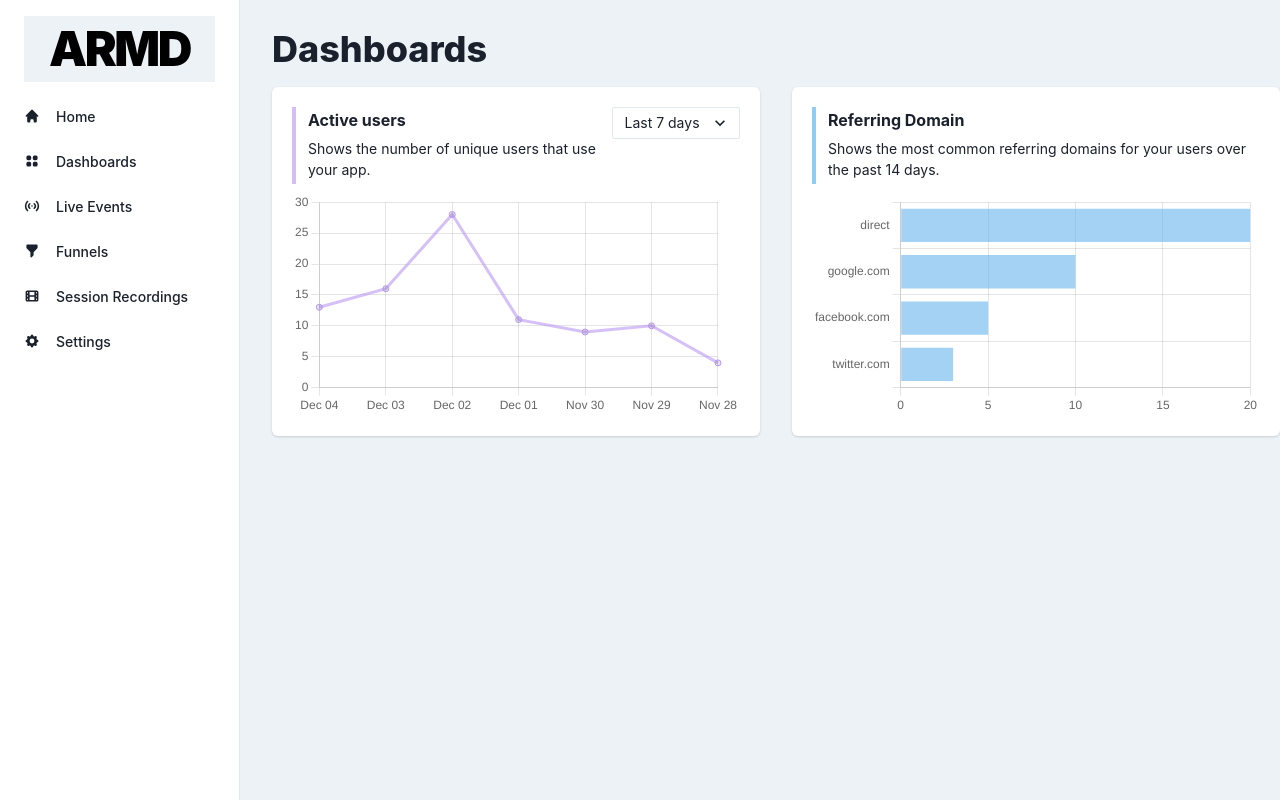
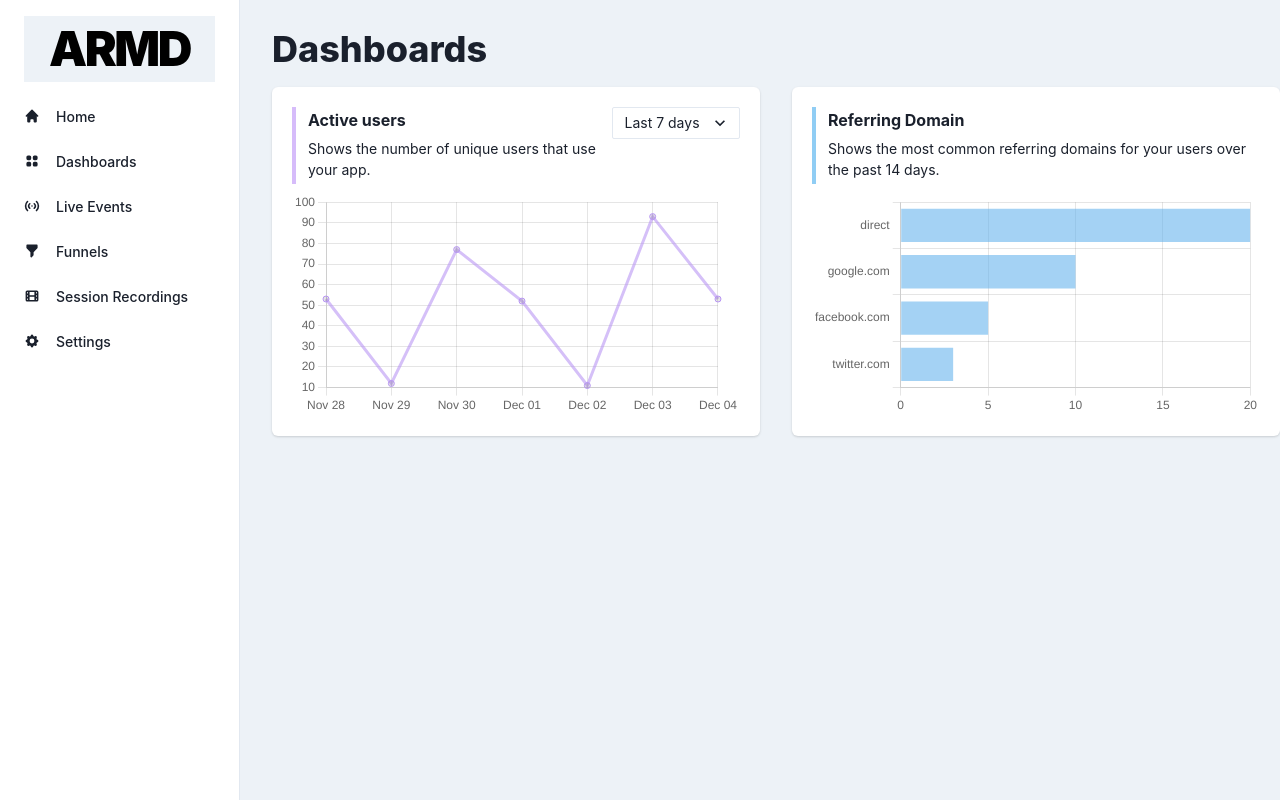
Before and after one commit to ananyalohani/armd, a Next.js app: page /dashboards in a window 1280 px wide. Built offline with nearby package versions, Linux system fonts and the light colour scheme.

Commit message:
fix: Logical fixes

```diff
--- a/components/dashboards/ActiveUsersDashboard.tsx
+++ b/components/dashboards/ActiveUsersDashboard.tsx
@@ -23,6 +23,12 @@ export default function ActiveUsersDashboard() {
     },
     (_, i) =>
       format(new Date(new Date().setDate(new Date().getDate() - i)), 'MMM dd')
+  ).reverse();
+  const data = Array.from(
+    {
+      length: timePeriod === 'week' ? 7 : timePeriod === 'fortnight' ? 14 : 30,
+    },
+    () => Math.floor(Math.random() * 100)
   );
 
   return (
@@ -54,10 +60,10 @@ export default function ActiveUsersDashboard() {
               value='fortnight'
               defaultChecked={timePeriod === 'fortnight'}
             >
-              Last 30 days
+              Last 14 days
             </option>
             <option value='month' defaultChecked={timePeriod === 'month'}>
-              Last 60 days
+              Last 30 days
             </option>
           </Select>
         </Flex>
@@ -72,7 +78,7 @@ export default function ActiveUsersDashboard() {
           data={{
             datasets: [
               {
-                data: [13, 16, 28, 11, 9, 10, 4],
+                data: data,
                 borderColor: '#B794F495',
                 pointBorderColor: '#B794F4',
               },
```
